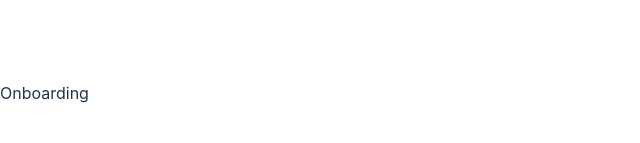
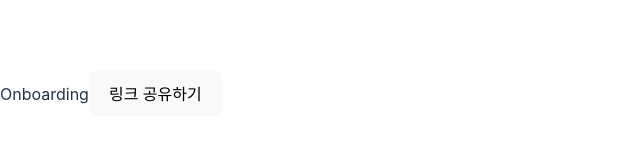
Before and after one commit to EO-galaxy/EO-galaxy-FE, a React (Vite) app: page / in a window 1280 px wide. Shown: the part 307-450 px from the top of the page, without its empty margins (0-640 px from the left). Built offline with nearby package versions, Linux system fonts and the light colour scheme.

Commit message:
feat : 온보딩 페이지로 링크 공유하기 변경

```diff
--- a/src/Onboarding/Onboarding.tsx
+++ b/src/Onboarding/Onboarding.tsx
@@ -1,12 +1,32 @@
 import { Helmet } from "react-helmet-async";
 
 function Onboarding() {
+  async function handleShareLink() {
+    if (navigator.share) {
+      try {
+        await navigator.share({
+          title: "EO Galaxy",
+          text: "EO Galaxy",
+          url: "https://eo-galaxy.vercel.app/",
+        });
+        console.log("Success share link");
+      } catch (error) {
+        console.error("Error sharing link", error);
+      }
+    } else {
+      console.error("Web Share API is not supported in this browser.");
+      alert("링크 공유 기능이 지원되지 않는 브라우저입니다.");
+    }
+  }
   return (
     <div>
       <Helmet>
-        <title>Onboarding</title>
+        <title>EO Onboarding</title>
       </Helmet>
-      Onboarding
+      <main>
+        Onboarding
+        <button onClick={() => handleShareLink()}>링크 공유하기</button>
+      </main>
     </div>
   );
 }
```
